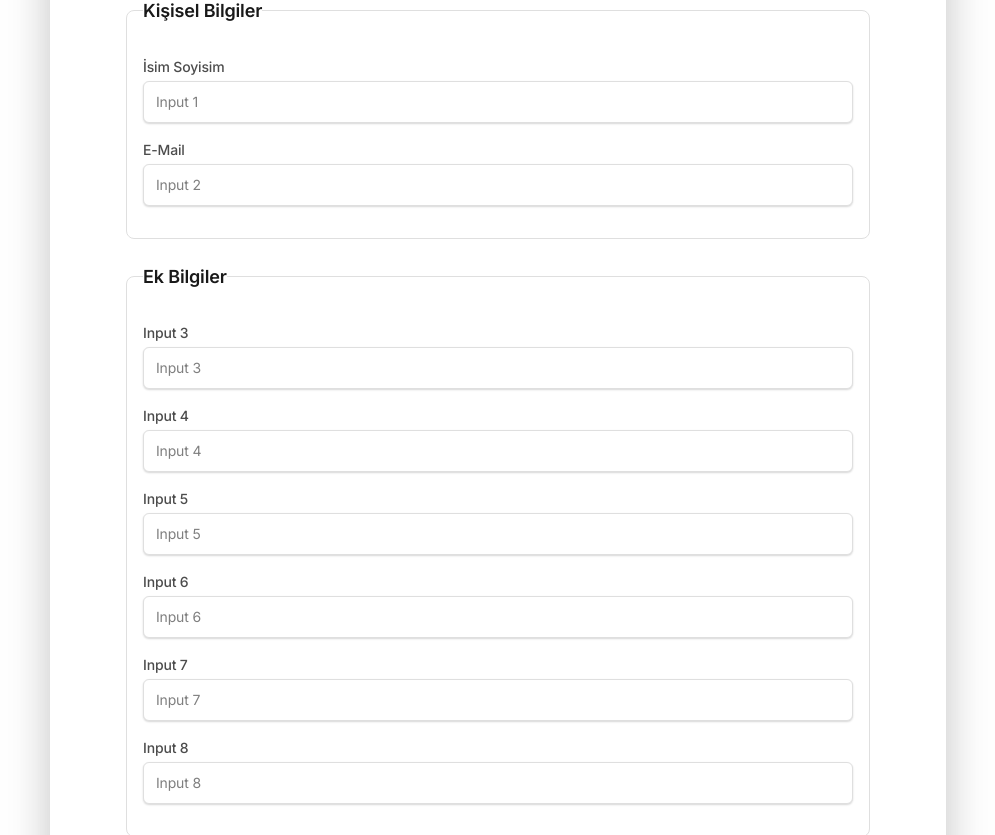
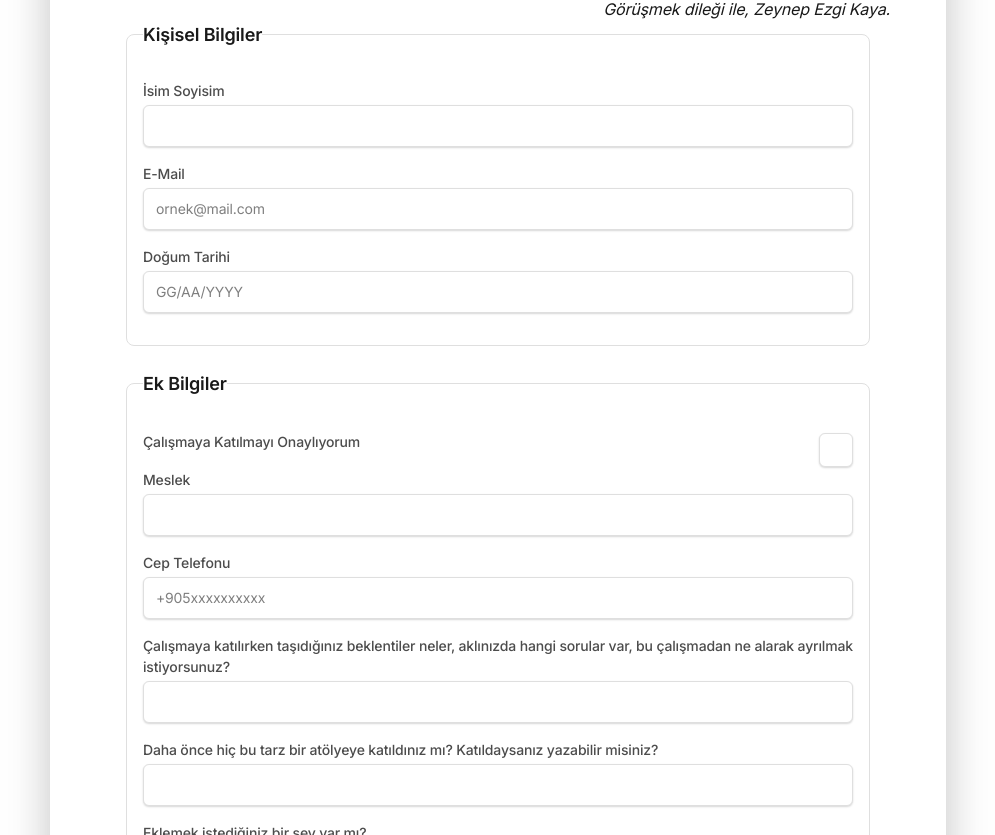
Before and after one commit to megerim/ezgi, a Next.js app: page /atolye/basvuru in a window 1280 px wide. Shown: the part 385-1220 px from the top of the page, without its empty margins (142-1137 px from the left). Built offline with nearby package versions, Linux system fonts and the light colour scheme.

Commit message:
button fix

```diff
--- a/app/atolye/basvuru/page.tsx
+++ b/app/atolye/basvuru/page.tsx
@@ -53,6 +53,7 @@ Bedeninizle kurduğunuz ilişkiyi daha iyi, daha ait hissederek tamamlayabilece
 Dört hafta boyunca haftada üç saat psikodramatik yöntemler çerçevesinde ücretsiz olarak bir çemberde buluşmaya davetlisiniz.
 Yeni bir siz ile tanışmak için; formu doldurmanız yeterli. Koşullar için sizinle telefon yoluyla iletişime geçeceğim.
       </p>
+      <p className=' italic text-end'>Görüşmek dileği ile, Zeynep Ezgi Kaya.</p>
       <form action="#" method="post" className='mx-5'>
         <fieldset className="mb-6 p-4 border border-gray-300 rounded-lg">
           <legend className="text-lg font-semibold mb-4">Kişisel Bilgiler</legend>
@@ -62,7 +63,6 @@ Yeni bir siz ile tanışmak için; formu doldurmanız yeterli. Koşullar için s
               type="text"
               id="input1"
               name="input1"
-              placeholder="Input 1"
               required
               className="mt-1 block w-full px-3 py-2 border border-gray-300 rounded-md shadow-sm focus:outline-none focus:ring-blue-500 focus:border-blue-500 sm:text-sm"
             />
@@ -73,7 +73,18 @@ Yeni bir siz ile tanışmak için; formu doldurmanız yeterli. Koşullar için s
               type="text"
               id="input2"
               name="input2"
-              placeholder="Input 2"
+              placeholder="ornek@mail.com"
+              required
+              className="mt-1 block w-full px-3 py-2 border border-gray-300 rounded-md shadow-sm focus:outline-none focus:ring-blue-500 focus:border-blue-500 sm:text-sm"
+            />
+          </div>
+          <div className="mb-4">
+            <label htmlFor="input3" className="block text-sm font-medium text-gray-700">Doğum Tarihi</label>
+            <input
+              type="text"
+              id="input3"
+              name="input3"
+              placeholder="GG/AA/YYYY"
               required
               className="mt-1 block w-full px-3 py-2 border border-gray-300 rounded-md shadow-sm focus:outline-none focus:ring-blue-500 focus:border-blue-500 sm:text-sm"
             />
@@ -82,68 +93,69 @@ Yeni bir siz ile tanışmak için; formu doldurmanız yeterli. Koşullar için s
 
         <fieldset className="mb-6 p-4 border border-gray-300 rounded-lg">
           <legend className="text-lg font-semibold mb-4">Ek Bilgiler</legend>
+
           <div className="mb-4">
-            <label htmlFor="input3" className="block text-sm font-medium text-gray-700">Input 3</label>
+            <label htmlFor="input3" className="inline-block text-sm font-medium text-gray-700">Çalışmaya Katılmayı Onaylıyorum</label>
+
+            <input
+              type="checkbox"
+              id="input3"
+              name="input3"
+              required
+              className="mt-1 inline-block px-4 py-4 border border-gray-300 rounded-md shadow-sm focus:outline-none focus:ring-blue-500 focus:border-blue-500 sm:text-sm float-right"
+            />
+          </div>
+          <div className="mb-4">
+            <label htmlFor="input4" className="block text-sm font-medium text-gray-700">Meslek</label>
             <input
               type="text"
-              id="input3"
-              name="input3"
-              placeholder="Input 3"
+              id="input4"
+              name="input4"
+
               required
               className="mt-1 block w-full px-3 py-2 border border-gray-300 rounded-md shadow-sm focus:outline-none focus:ring-blue-500 focus:border-blue-500 sm:text-sm"
             />
           </div>
           <div className="mb-4">
-            <label htmlFor="input4" className="block text-sm font-medium text-gray-700">Input 4</label>
+            <label htmlFor="input5" className="block text-sm font-medium text-gray-700">Cep Telefonu</label>
             <input
               type="text"
-              id="input4"
-              name="input4"
-              placeholder="Input 4"
+              id="input5"
+              name="input5"
+              placeholder="+905xxxxxxxxxx"
               required
               className="mt-1 block w-full px-3 py-2 border border-gray-300 rounded-md shadow-sm focus:outline-none focus:ring-blue-500 focus:border-blue-500 sm:text-sm"
             />
           </div>
           <div className="mb-4">
-            <label htmlFor="input5" className="block text-sm font-medium text-gray-700">Input 5</label>
+            <label htmlFor="input6" className="block text-sm font-medium text-gray-700">Çalışmaya katılırken taşıdığınız beklentiler neler, aklınızda hangi sorular var, bu çalışmadan ne alarak ayrılmak istiyorsunuz?</label>
             <input
               type="text"
-              id="input5"
-              name="input5"
-              placeholder="Input 5"
+              id="input6"
+              name="input6"
+
               required
               className="mt-1 block w-full px-3 py-2 border border-gray-300 rounded-md shadow-sm focus:outline-none focus:ring-blue-500 focus:border-blue-500 sm:text-sm"
             />
           </div>
           <div className="mb-4">
-            <label htmlFor="input6" className="block text-sm font-medium text-gray-700">Input 6</label>
+            <label htmlFor="input7" className="block text-sm font-medium text-gray-700">Daha önce hiç bu tarz bir atölyeye katıldınız mı? Katıldaysanız yazabilir misiniz?</label>
             <input
               type="text"
-              id="input6"
-              name="input6"
-              placeholder="Input 6"
+              id="input7"
+              name="input7"
+
               required
               className="mt-1 block w-full px-3 py-2 border border-gray-300 rounded-md shadow-sm focus:outline-none focus:ring-blue-500 focus:border-blue-500 sm:text-sm"
             />
           </div>
           <div className="mb-4">
-            <label htmlFor="input7" className="block text-sm font-medium text-gray-700">Input 7</label>
-            <input
-              type="text"
-              id="input7"
-              name="input7"
-              placeholder="Input 7"
-              required
-              className="mt-1 block w-full px-3 py-2 border border-gray-300 rounded-md shadow-sm focus:outline-none focus:ring-blue-500 focus:border-blue-500 sm:text-sm"
-            />
-          </div>
-          <div className="mb-4">
-            <label htmlFor="input8" className="block text-sm font-medium text-gray-700">Input 8</label>
+            <label htmlFor="input8" className="block text-sm font-medium text-gray-700">Eklemek istediğiniz bir şey var mı?</label>
             <input
               type="text"
               id="input8"
               name="input8"
-              placeholder="Input 8"
+
               required
               className="mt-1 block w-full px-3 py-2 border border-gray-300 rounded-md shadow-sm focus:outline-none focus:ring-blue-500 focus:border-blue-500 sm:text-sm"
             />
@@ -151,7 +163,8 @@ Yeni bir siz ile tanışmak için; formu doldurmanız yeterli. Koşullar için s
         </fieldset>
 
         <fieldset className="mb-6 p-4 border border-gray-300 rounded-lg">
-          <legend className="text-lg font-semibold mb-4">Zaman Seçenekleri</legend>
+          <legend className="text-lg font-semibold mb-2">Zaman Seçenekleri</legend>
+          <p className='text-xs font-light text-end'>Kendinize uygun gün ve saat seçimi yapınız, ortak seçime göre zaman değişiklik gösterecektir.</p>
           <div className="mb-4">
             <label htmlFor="day" className="block text-sm font-medium text-gray-700">Gün Seçimi</label>
             <select
--- a/components/atolye/atolyeler.tsx
+++ b/components/atolye/atolyeler.tsx
@@ -54,7 +54,7 @@ export default function Example() {
     <section className="md:px-64 md:py-28 bgimage">
       <div className=" bg-white/40 backdrop-blur-md  rounded-md md:px-20 md:py-10">
       <div className="flex flex-col text-center w-full mb-20">
-        <h1 className="text-3xl font-bold text-center mt-10">
+        <h1 className="text-3xl font-bold text-center mt-24">
           <span className="bg-clip-text text-3xl md:text-5xl text-transparent bg-gradient-to-br from-gray-900 via-gray-700 to-primary">
             Atölyeler
           </span>
@@ -79,21 +79,21 @@ export default function Example() {
                 </p>
               </div>
             </div>
-            <div className="hidden md:flex shrink-0 sm:flex-col sm:items-center">
+            <div className="flex shrink-0 md:flex-col md:items-center">
               <a
                 href="/atolye/basvuru"
-                className="text-sm  text-fourth p-2 rounded-full hover:text-gray-700 bg-primary hover:bg-third  transition duration-300"
+                className="text-sm  text-fourth max-h-10 p-2 rounded-full hover:text-gray-700 bg-primary hover:bg-third  transition duration-300"
               >
                 {person.role}
               </a>
               {person.lastSeen ? (
-                <p className="mt-1 text-xs leading-5 text-gray-500">
+                <p className="mt-1 text-xs leading-5 text-gray-500 hidden md:flex">
                   <time dateTime={person.lastSeenDateTime}>
                     {person.lastSeen} bitti.
                   </time>
                 </p>
               ) : (
-                <div className="mt-1 flex items-center gap-x-1.5">
+                <div className="mt-1 items-center gap-x-1.5 hidden md:flex">
                   <div className="flex-none rounded-full bg-emerald-500/20 p-1">
                     <div className="h-1.5 w-1.5 rounded-full bg-emerald-500" />
                   </div>
```
